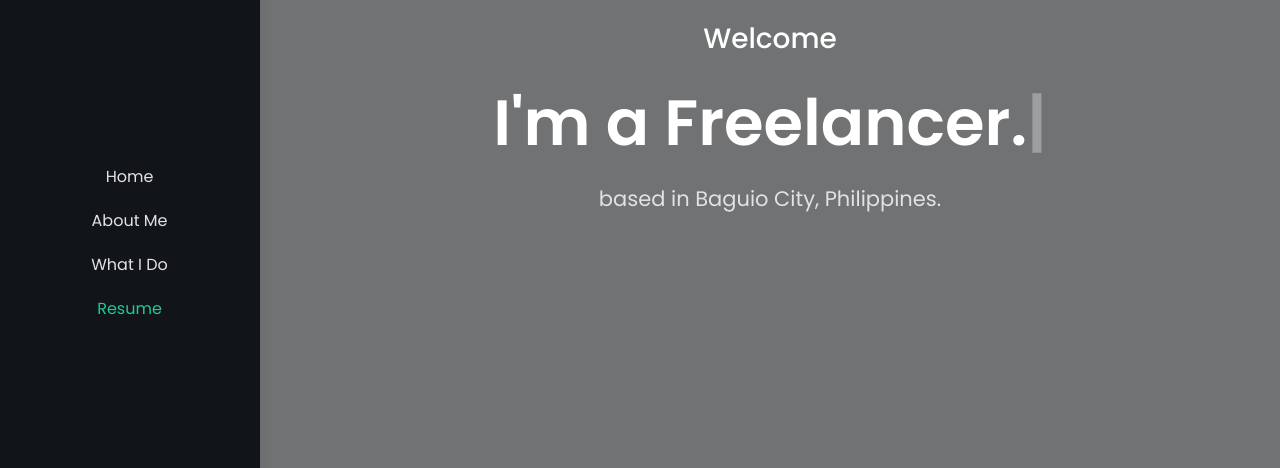
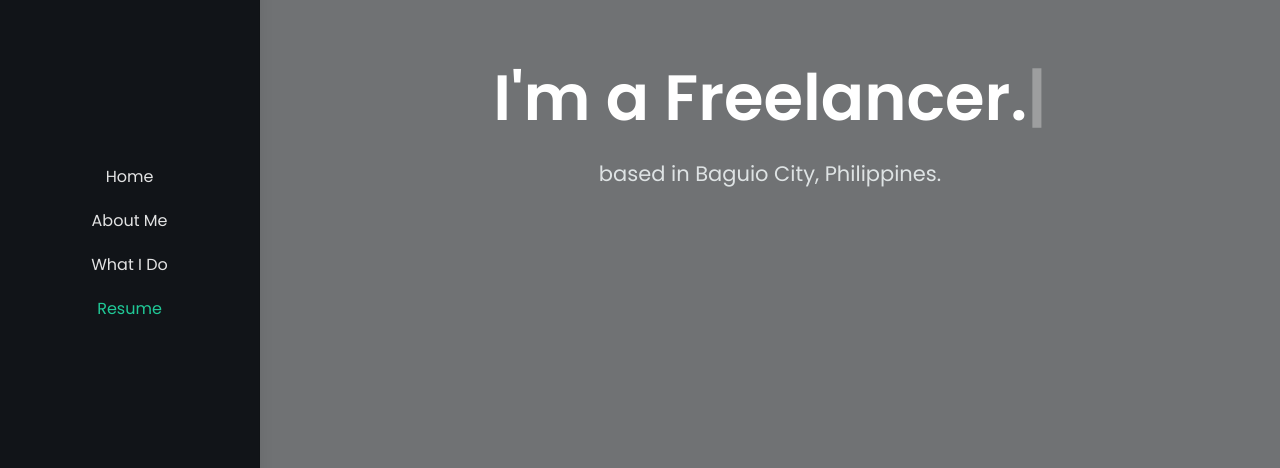
Before and after one commit to SchrodingerBear/SchrodingerBear.github.io, a plain HTML site: page myprofile.html in a window 1280 px wide. Shown: the part 272-740 px from the top of the page. Drawn offline with Linux system fonts and the light colour scheme; some packages are replaced by stand-ins of ours; a script that the page names is missing.

Commit message:
Update myprofile.html

```diff
--- a/myprofile.html
+++ b/myprofile.html
@@ -137,7 +137,7 @@
                     <p>I'm a Designer.</p>
                     <p>I'm a Developer.</p>
                   </div>
-                  <p class="text-7 fw-500 text-white mb-2 mb-md-3">Welcome</p>
+                  <p class="text-7 fw-500 text-white mb-2 mb-md-3"></p>
                   <h2 class="text-16 fw-600 text-white mb-2 mb-md-3">
                     <span class="typed"></span>
                   </h2>
```
